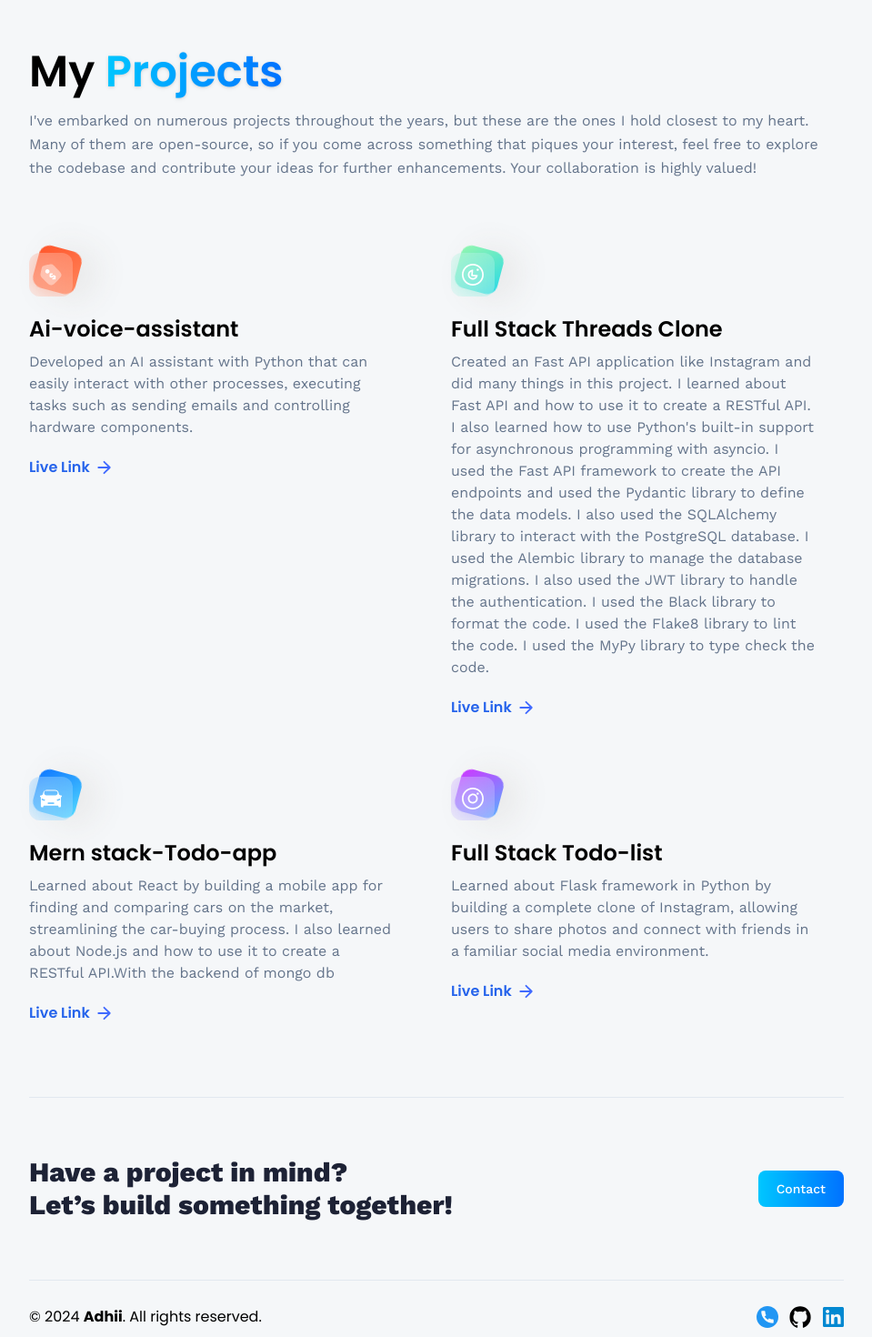
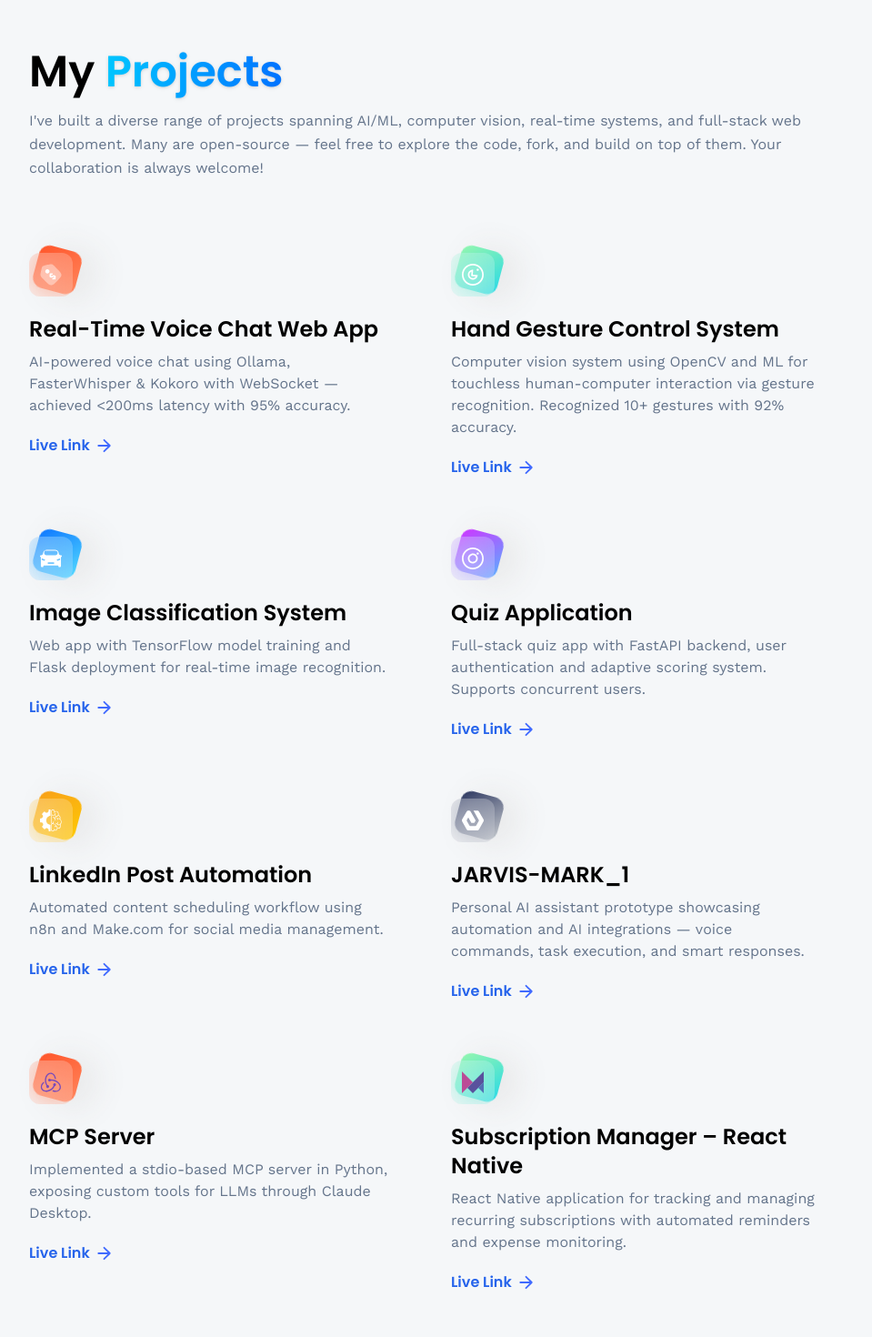
Before and after one commit to Adithyenkandasamy/3D-portfolio, a React (Vite) app: page /projects in a window 1280 px wide. Shown: the part 80-1550 px from the top of the page at 91% size, without its empty margins (160-1119 px from the left). Built offline with nearby package versions, Linux system fonts and the light colour scheme; no server answers.

Commit message:
NEw feats

```diff
--- a/src/assets/images/index.js
+++ b/src/assets/images/index.js
@@ -5,6 +5,7 @@ import starbucks from './starbucks.png'
 import tesla from './tesla.png'
 import logo from './logo.svg'
 import magizhtech from './magizh.png'
+import snssquarehub from './sns.jpeg'
 
 export {
     hero,
@@ -13,5 +14,6 @@ export {
     starbucks,
     tesla,
     logo,
-    magizhtech
+    magizhtech,
+    snssquarehub
 }
--- a/src/components/Footer.jsx
+++ b/src/components/Footer.jsx
@@ -9,7 +9,7 @@ const Footer = () => {
 
       <div className='footer-container'>
         <p>
-          © 2024 <strong>Adhii</strong>. All rights reserved.
+          © 2025 <strong>Adithyen K</strong>. All rights reserved.
         </p>
 
         <div className='flex gap-3 justify-center items-center'>
--- a/src/components/HomeInfo.jsx
+++ b/src/components/HomeInfo.jsx
@@ -7,10 +7,10 @@ const HomeInfo = ({ currentStage }) => {
     return (
       <h1 className='sm:text-xl sm:leading-snug text-center neo-brutalism-blue py-4 px-8 text-white mx-5'>
         Hi, I'm
-        <span className='font-semibold mx-2 text-white'>Adhii_pro</span>
+        <span className='font-semibold mx-2 text-white'>Adithyen K</span>
         👋
         <br />
-        An Full StackDeveloper in 🇮🇳 MagizhTech
+        An AI/ML & Full Stack Developer
       </h1>
     );
 
@@ -18,7 +18,7 @@ const HomeInfo = ({ currentStage }) => {
     return (
       <div className='info-box'>
         <p className='font-medium sm:text-xl text-center'>
-          Worked in some projects <br /> and picked up many skills along the way
+          Built AI/ML & Full Stack projects <br /> and picked up many real-world skills along the way
         </p>
 
         <Link to='/about' className='neo-brutalism-white neo-btn'>
@@ -33,7 +33,7 @@ const HomeInfo = ({ currentStage }) => {
     return (
       <div className='info-box'>
         <p className='font-medium text-center sm:text-xl'>
-          Led multiple projects to success over the years. <br /> Curious about the impact?
+          Built 8+ projects — from voice chat AI to gesture control. <br /> Curious about the impact?
         </p>
 
         <Link to='/projects' className='neo-brutalism-white neo-btn'>
--- a/src/components/ResumeButton.jsx
+++ b/src/components/ResumeButton.jsx
@@ -2,7 +2,7 @@ import { useState } from 'react';
 
 const ResumeButton = () => {
   const [isDownloading, setIsDownloading] = useState(false);
-  const googleDriveLink = "https://drive.google.com/file/d/1SAQf-hS1VJ0pmNOIFAB82CSGaItRzVOh/view?usp=drive_link";
+  const googleDriveLink = "https://drive.google.com/file/d/1PP6bXxSrHKyKoazU4zgkT110gBLp13-K/view?usp=sharing";
   const fileName = "Adithyen_Resume.pdf";
 
   const getDirectDownloadLink = (driveLink) => {
@@ -45,7 +45,7 @@ const ResumeButton = () => {
       }}
       className="text-black hover:text-gray-700 cursor-pointer transition-colors font-medium"
     >
-      {isDownloading ? 'Opening...' : 'View my Resume'}
+      {isDownloading ? 'Opening...' : 'View My Resume'}
     </a>
   );
 };
--- a/src/constants/index.js
+++ b/src/constants/index.js
@@ -1,4 +1,4 @@
-import { magizhtech,meta, shopify, starbucks, tesla } from "../assets/images";
+import { magizhtech, shopify, snssquarehub } from "../assets/images";
 import {
     car,
     contact,
@@ -34,14 +34,34 @@ export const skills = [
         type: "Backend",
     },
     {
-        imageUrl: css,
-        name: "CSS",
+        imageUrl: javascript,
+        name: "JavaScript",
+        type: "Frontend",
+    },
+    {
+        imageUrl: react,
+        name: "React",
+        type: "Frontend",
+    },
+    {
+        imageUrl: nextjs,
+        name: "Next.js",
         type: "Frontend",
     },
     {
         imageUrl: express,
-        name: "Express",
+        name: "FastAPI / Flask",
         type: "Backend",
+    },
+    {
+        imageUrl: nodejs,
+        name: "Node.js",
+        type: "Backend",
+    },
+    {
+        imageUrl: mongodb,
+        name: "MongoDB",
+        type: "Database",
     },
     {
         imageUrl: git,
@@ -54,104 +74,55 @@ export const skills = [
         type: "Version Control",
     },
     {
+        imageUrl: tailwindcss,
+        name: "Tailwind CSS",
+        type: "Frontend",
+    },
+    {
+        imageUrl: css,
+        name: "CSS",
+        type: "Frontend",
+    },
+    {
         imageUrl: html,
         name: "HTML",
         type: "Frontend",
     },
     {
-        imageUrl: javascript,
-        name: "JavaScript",
-        type: "Frontend",
-    },
-    {
-        imageUrl: mongodb,
-        name: "MongoDB",
+        imageUrl: typescript,
+        name: "SQL",
         type: "Database",
     },
     {
-        imageUrl: motion,
-        name: "Motion",
-        type: "Animation",
+        imageUrl: redux,
+        name: "Docker",
+        type: "DevOps",
     },
-    {
-        imageUrl: mui,
-        name: "Material-UI",
-        type: "Frontend",
-    },
-    {
-        imageUrl: nextjs,
-        name: "Next.js",
-        type: "Frontend",
-    },
-    {
-        imageUrl: nodejs,
-        name: "Node.js",
-        type: "Backend",
-    },
-    {
-        imageUrl: react,
-        name: "React",
-        type: "Frontend",
-    },
-
-
-    {
-        imageUrl: tailwindcss,
-        name: "Tailwind CSS",
-        type: "Frontend",
-    },
-
 ];
 
 export const experiences = [
     {
-        title: "Reactjs",
-        company_name: "MagizhTech",
+        title: "AI/ML Engineering Intern",
+        company_name: "Magizh Technologies | Sathyamangalam",
         icon: magizhtech,
         iconBg: "#accbe1",
-        date: "June 2024",
+        date: "03/07/2025 – 22/07/2025",
         points: [
-            "Developing and maintaining web applications using React.js and other related technologies.",
-            "Collaborating with cross-functional teams including designers, product managers, and other developers to create high-quality products.",
-            "Implementing responsive design and ensuring cross-browser compatibility.",
-            "Participating in code reviews and providing constructive feedback to other developers.",
+            "Developed and integrated AI/ML models into Python web applications using Flask and FastAPI.",
+            "Implemented computer vision and NLP solutions for real-world business applications.",
+            "Deployed scalable AI solutions with focus on model optimization and performance.",
         ],
     },
     {
-        title: "Python developer",
-        company_name: "Student management",
-        icon: tesla,
-        iconBg: "#fbc3bc",
-        date: "Augest 2024",
+        title: "Software Intern",
+        company_name: "SNS Square Hub | Coimbatore",
+        icon: snssquarehub,
+        iconBg: "#1a3a5c",
+        date: "02/2026 – 04/2026",
         points: [
-            "Developing and maintaining web applications using FastAPI and other related technologies such as Python, JavaScript, HTML, and CSS.",
-            "Collaborating with cross-functional teams including designers, product managers, and other developers to create high-quality products.",
-            "Implementing responsive design and ensuring cross-browser compatibility.",
-            "Participating in code reviews and providing constructive feedback to other developers.",
-            "Using Python to manage students in a database, including creating new students, retrieving students, updating students, and deleting students.",
-        ],
-    },
-    {
-        title: "Web Developer",
-        company_name: "Shopify",
-        icon: shopify,
-        iconBg: "#b7e4c7",
-        date: "July 2024",
-        points: [
-            "Worked in my own office website and added some features using React in the help of v0.dev.",
-        ],
-    },
-    {
-        title: "Full stack Developer",
-        company_name: "Meta",
-        icon: meta,
-        iconBg: "#a2d2ff",
-        date: "June 2024",
-        points: [
-            "Developing an AI assistant named Jarvis, which can access and control a laptop using voice commands.",
-            "Using Python to develop a speech recognition system that can recognize and execute voice commands.",
-            "Implementing a natural language processing system to understand and generate human-like text responses.",
-            "Integrating the AI assistant with various APIs and services to enable it to perform tasks such as sending emails and controlling the laptop's hardware.",
+            "Developed scalable web applications using Next.js and FastAPI, focusing on clean architecture, API design, and performance optimization.",
+            "Worked with AI, Computer Vision, OCR, and multimodal models, integrating intelligent document processing and automation solutions into real-world applications.",
+            "Gained hands-on experience with LLM concepts, tokenization, prompt engineering, and AI model integration, while contributing to production-ready software systems.",
         ],
     },
 ];
@@ -178,43 +149,57 @@ export const projects = [
     {
         iconUrl: pricewise,
         theme: 'btn-back-red',
-        name: 'Ai-voice-assistant',
-        description: 'Developed an AI assistant with Python that can easily interact with other processes, executing tasks such as sending emails and controlling hardware components.',
-        link: 'https://github.com/Adithyenkandasamy/Ai-voice-Assistant',
+        name: 'Real-Time Voice Chat Web App',
+        description: 'AI-powered voice chat using Ollama, FasterWhisper & Kokoro with WebSocket — achieved <200ms latency with 95% accuracy.',
+        link: 'https://github.com/Adithyenkandasamy',
     },
     {
         iconUrl: threads,
         theme: 'btn-back-green',
-        name: 'Full Stack Threads Clone',
-        description: 'Created an Fast API application like Instagram and did many things in this project. I learned about Fast API and how to use it to create a RESTful API. I also learned how to use Python\'s built-in support for asynchronous programming with asyncio. I used the Fast API framework to create the API endpoints and used the Pydantic library to define the data models. I also used the SQLAlchemy library to interact with the PostgreSQL database. I used the Alembic library to manage the database migrations. I also used the JWT library to handle the authentication. I used the Black library to format the code. I used the Flake8 library to lint the code. I used the MyPy library to type check the code.',
-        link: 'https://github.com/Adithyenkandasamy/Fast_Api',
+        name: 'Hand Gesture Control System',
+        description: 'Computer vision system using OpenCV and ML for touchless human-computer interaction via gesture recognition. Recognized 10+ gestures with 92% accuracy.',
+        link: 'https://github.com/Adithyenkandasamy',
     },
     {
         iconUrl: car,
         theme: 'btn-back-blue',
-        name: 'Mern stack-Todo-app',
-        description: 'Learned about React by building a mobile app for finding and comparing cars on the market, streamlining the car-buying process. I also learned about Node.js and how to use it to create a RESTful API.With the backend of mongo db',
-        link: 'https://github.com/Adithyenkandasamy/Todo_app-react',
+        name: 'Image Classification System',
+        description: 'Web app with TensorFlow model training and Flask deployment for real-time image recognition.',
+        link: 'https://github.com/Adithyenkandasamy',
     },
     {
         iconUrl: snapgram,
         theme: 'btn-back-pink',
-        name: 'Full Stack Todo-list',
-        description: 'Learned about Flask framework in Python by building a complete clone of Instagram, allowing users to share photos and connect with friends in a familiar social media environment.',
-        link: 'https://github.com/Adithyenkandasamy/Flask_todo',
-    }// },
-    // {
-    //     iconUrl: estate,
-    //     theme: 'btn-back-black',
-    //     name: 'Real-Estate Application',
-    //     description: 'Developed a web application for real estate listings, facilitating property searches and connecting buyers with sellers.',
-    //     link: 'https://github.com/adrianhajdin/projects_realestate',
-    // },
-    // {
-    //     iconUrl: summiz,
-    //     theme: 'btn-back-yellow',
-    //     name: 'AI Summarizer Application',
-    //     description: 'App that leverages AI to automatically generate concise & informative summaries from lengthy text content, or blogs.',
-    //     link: 'https://github.com/adrianhajdin/project_ai_summarizer',
-    // }
+        name: 'Quiz Application',
+        description: 'Full-stack quiz app with FastAPI backend, user authentication and adaptive scoring system. Supports concurrent users.',
+        link: 'https://github.com/Adithyenkandasamy',
+    },
+    {
+        iconUrl: summiz,
+        theme: 'btn-back-yellow',
+        name: 'LinkedIn Post Automation',
+        description: 'Automated content scheduling workflow using n8n and Make.com for social media management.',
+        link: 'https://github.com/Adithyenkandasamy',
+    },
+    {
+        iconUrl: estate,
+        theme: 'btn-back-black',
+        name: 'JARVIS-MARK_1',
+        description: 'Personal AI assistant prototype showcasing automation and AI integrations — voice commands, task execution, and smart responses.',
+        link: 'https://github.com/Adithyenkandasamy',
+    },
+    {
+        iconUrl: redux,
+        theme: 'btn-back-red',
+        name: 'MCP Server',
+        description: 'Implemented a stdio-based MCP server in Python, exposing custom tools for LLMs through Claude Desktop.',
+        link: 'https://github.com/Adithyenkandasamy',
+    },
+    {
+        iconUrl: motion,
+        theme: 'btn-back-green',
+        name: 'Subscription Manager – React Native',
+        description: 'React Native application for tracking and managing recurring subscriptions with automated reminders and expense monitoring.',
+        link: 'https://github.com/Adithyenkandasamy',
+    },
 ];
--- a/src/pages/About.jsx
+++ b/src/pages/About.jsx
@@ -15,22 +15,28 @@ const About = () => {
         Hello, I'm{" "}
         <span className='blue-gradient_text font-semibold drop-shadow'>
           {" "}
-          Adithyen
+          Adithyen K
         </span>{" "}
         👋
       </h1>
 
       <div className='mt-5 flex flex-col gap-3 text-slate-500'>
         <p>
-          Software Engineer based in Croatia, specializing in technical
-          education through hands-on learning and building applications.
+          Computer Science student pursuing <strong>B.E. in CSE</strong> at{" "}
+          <strong>SNS College of Technology</strong> with internship experience
+          in AI/ML and software development at <strong>Magizh Technologies</strong>{" "}
+          and <strong>SNS Square Hub</strong>. Skilled in Python, FastAPI, React,
+          Next.js, Linux, databases, cloud deployment, and AI technologies
+          including Computer Vision, OCR, and LLM-based applications. Passionate
+          about software engineering, artificial intelligence, and continuous
+          learning, with a focus on developing innovative real-world applications.
         </p>
       </div>
 
       <div className='mt-8 flex justify-center'>
         <ResumeButton
-          googleDriveLink="https://drive.google.com/file/d/YOUR_FILE_ID/view?usp=sharing"
-          fileName="Adithyen_Resume.pdf"
+          googleDriveLink="https://drive.google.com/file/d/1example/view?usp=sharing"
+          fileName="Adithyen_K_Resume.pdf"
           variant="outline"
         />
       </div>
@@ -58,8 +64,9 @@ const About = () => {
         <h3 className='subhead-text'>Work Experience.</h3>
         <div className='mt-5 flex flex-col gap-3 text-slate-500'>
           <p>
-            I've worked with all sorts of companies, leveling up my skills and
-            teaming up with smart people. Here's the rundown:
+          I've completed internships in AI/ML engineering and full-stack
+          development, working on real-world production systems. Here's the
+          rundown:
           </p>
         </div>
 
--- a/src/pages/Contact.jsx
+++ b/src/pages/Contact.jsx
@@ -31,9 +31,9 @@ const Contact = () => {
         import.meta.env.VITE_APP_EMAILJS_TEMPLATE_ID,
         {
           from_name: form.name,
-          to_name: "Adithyen full stck developer",
+          to_name: "Adithyen K",
           from_email: form.email,
-          to_email: "aadithyen1@gmail.com",
+          to_email: "adithyen1@gmail.com",
           message: form.message,
         },
         import.meta.env.VITE_APP_EMAILJS_PUBLIC_KEY
--- a/src/pages/Projects.jsx
+++ b/src/pages/Projects.jsx
@@ -15,11 +15,10 @@ const Projects = () => {
       </h1>
 
       <p className='text-slate-500 mt-2 leading-relaxed'>
-        I've embarked on numerous projects throughout the years, but these are
-        the ones I hold closest to my heart. Many of them are open-source, so if
-        you come across something that piques your interest, feel free to
-        explore the codebase and contribute your ideas for further enhancements.
-        Your collaboration is highly valued!
+        I've built a diverse range of projects spanning AI/ML, computer vision,
+        real-time systems, and full-stack web development. Many are open-source —
+        feel free to explore the code, fork, and build on top of them. Your
+        collaboration is always welcome!
       </p>
 
       <div className='flex flex-wrap my-20 gap-16'>
```
Also changed, not shown: src/assets/images/sns.jpeg (added), src/components/sns.jpeg (added).
